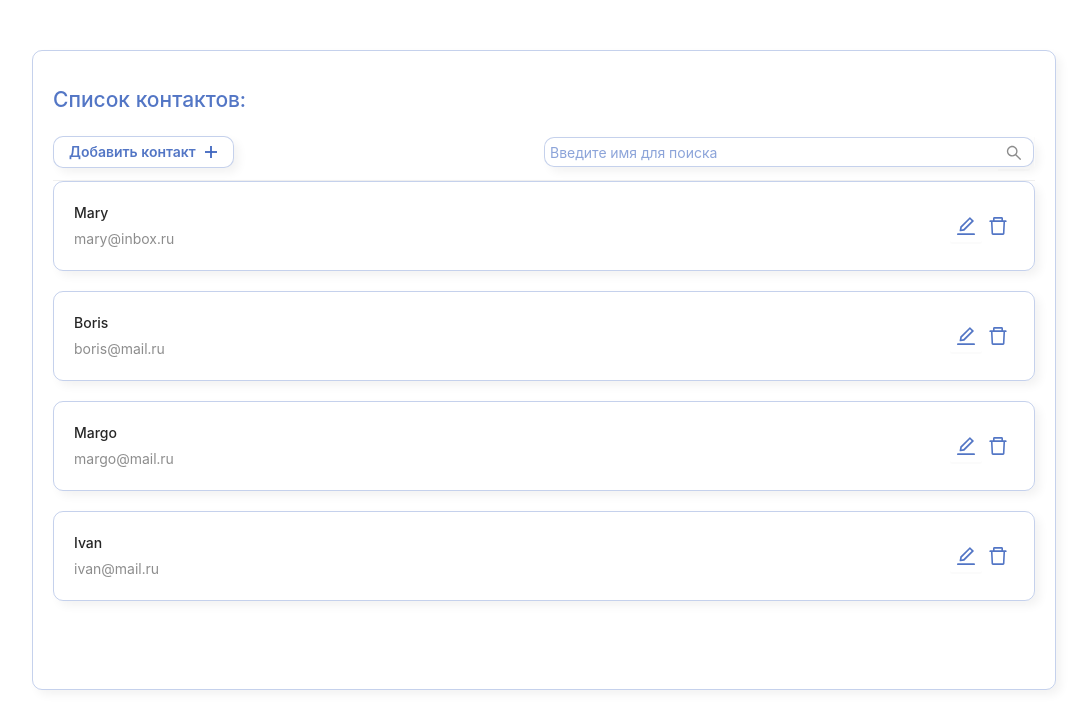
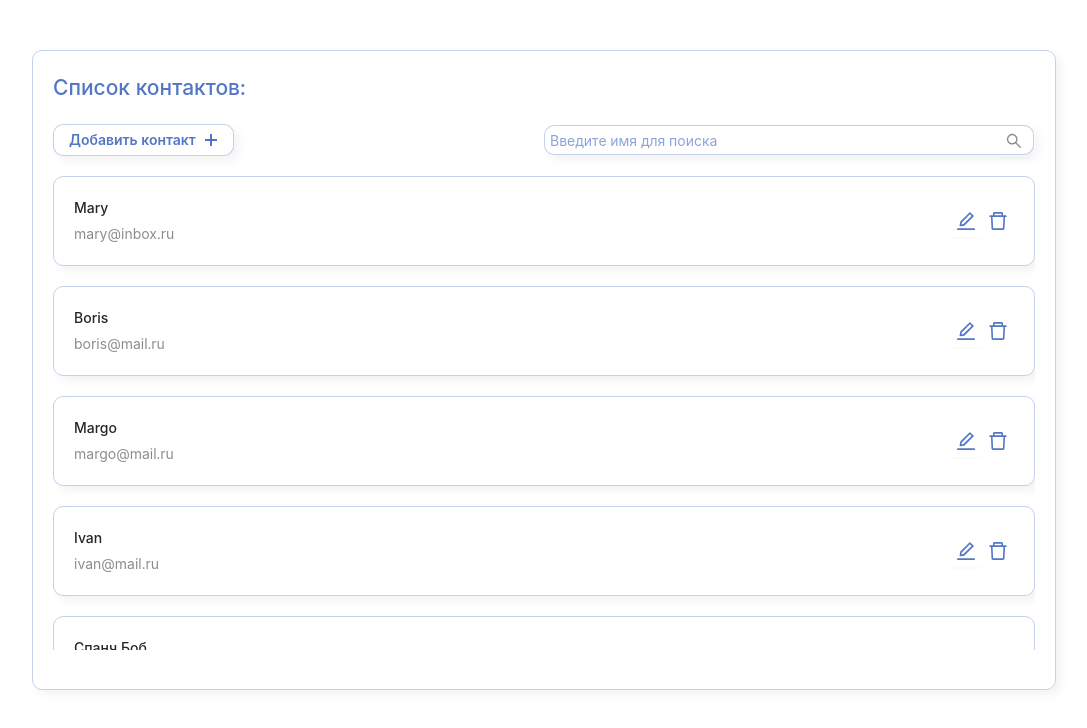
Before and after one commit to Arinushka/personal-account, a React (Create React App) app: page / in a window 1280 px wide. Shown: the top 728 px of the page, without its empty margins (96-1183 px from the left). Built offline with nearby package versions, Linux system fonts and the light colour scheme; data requests are answered from the project's data file.

Commit message:
feat: add scroll for contact list

```diff
--- a/db.json
+++ b/db.json
@@ -37,6 +37,21 @@
       "name": "Ivan",
       "email": "ivan@mail.ru",
       "id": 6
+    },
+    {
+      "name": "Спанч Боб",
+      "email": "spangeBob@inbox.ru",
+      "id": 7
+    },
+    {
+      "name": "Жак-Ив Кусто",
+      "email": "test4444@mail.ru",
+      "id": 8
+    },
+    {
+      "name": "Жак-Ив Кусто",
+      "email": "test4444@mail.ru",
+      "id": 9
     }
   ]
 }
--- a/src/components/ContactList.tsx
+++ b/src/components/ContactList.tsx
@@ -20,21 +20,19 @@ const ContactList: React.FC<ContactListsProps> = (props) => {
   const { Search } = Input;
 
   return (
-    <>
-
+    <div className={styles.wrap}>
+      <div className={styles.wrapperTitle}><h2 className={styles.title}>Список контактов:</h2><div className={styles.headerList}>
+        <Button className={styles.buttonAdd} htmlType="button" onClick={showModal}>Добавить контакт <PlusOutlined /></Button>
+        <Search placeholder="Введите имя для поиска" className={styles.input} onChange={changeValueInput} onSearch={(value: any) => searchContact(value)} />
+      </div></div>
       <List
-        header={<div><h2 className={styles.title}>Список контактов:</h2><div className={styles.headerList}>
-          <Button className={styles.buttonAdd} htmlType="button" onClick={showModal}>Добавить контакт <PlusOutlined /></Button>
-          <Search placeholder="Введите имя для поиска" className={styles.input} onChange={changeValueInput} onSearch={(value: any) => searchContact(value)} />
-        </div></div>}
         className={styles.list}
         dataSource={contacts.data}
         renderItem={(item: Contact) => (
           <List.Item key={item.id}>
             <List.Item.Meta
               title={item.name}
-              description={item.email}
-            />
+              description={item.email} />
             <div>
               <Button className={styles.button} htmlType="button" icon={<EditOutlined />}></Button>
               <Button className={styles.button} htmlType="button" type="text" icon={<DeleteOutlined />} onClick={() => handleDelete(item.id)}></Button>
@@ -42,7 +40,7 @@ const ContactList: React.FC<ContactListsProps> = (props) => {
           </List.Item>
         )}
       />
-    </>
+    </div>
   )
 }
 
--- a/src/components/Main.tsx
+++ b/src/components/Main.tsx
@@ -61,8 +61,9 @@ const Main: React.FC = () => {
     setIsModalVisible(false);
   };
 
-  const handleCancel = () => {
+  const handleCancel = (action: any) => {
     setIsModalVisible(false);
+    action()
   };
 
   const getData = () => {
--- a/src/components/ModalWithForm.tsx
+++ b/src/components/ModalWithForm.tsx
@@ -4,7 +4,7 @@ import { useForm } from 'antd/lib/form/Form';
 
 interface ModalWithFormProps {
   isVisible: boolean;
-  handleCancel: () => void;
+  handleCancel:  (action: any) => void;
   handleOk: (action: any) => void;
 }
 
@@ -15,13 +15,13 @@ const ModalWithForm: React.FC<ModalWithFormProps> = (props) => {
   const [form] = useForm()
 
   return (
-    <Modal title="Basic Modal" visible={isVisible} onOk={()=>handleOk(form.getFieldsValue())} onCancel={handleCancel}>
-      <Form form={form}>
+    <Modal title="Basic Modal" visible={isVisible} onOk={() => handleOk(form.getFieldsValue())} onCancel={() => handleCancel(form.resetFields())}>
+      <Form form={form} onFinish={() => form.resetFields()}>
         <Form.Item name="name" label="Имя">
           <Input placeholder='Введите имя'></Input>
         </Form.Item>
-        <Form.Item name="email"  label="Почта">
-          <Input  placeholder='Введите почту'></Input>
+        <Form.Item name="email" label="Почта">
+          <Input placeholder='Введите почту'></Input>
         </Form.Item>
       </Form>
     </Modal>
--- a/src/components/contactList.module.css
+++ b/src/components/contactList.module.css
@@ -1,11 +1,6 @@
 .list {
-  width: 80%;
+  width: 100%;
   height: 80%;
-  box-shadow: 5px 5px 10px rgb(0 0 0 / 5%);
-  border: 1px solid rgba(64, 103, 191, .3);
-  border-radius: 10px;
-  margin-top: 50px;
-  padding: 20px;
   overflow-y: scroll;
   color: rgba(64, 103, 191, .9);
 }
@@ -52,13 +47,14 @@
   box-shadow: 5px 5px 10px rgb(0 0 0 / 5%);
   border: 1px solid rgba(64, 103, 191, .3);
   border-radius: 10px !important;
-  color:rgba(64, 103, 191, .9);
+  color: rgba(64, 103, 191, .9);
   font-weight: 600;
 }
 
-.buttonAdd:hover, .buttonAdd:focus {
+.buttonAdd:hover,
+.buttonAdd:focus {
   border: 1px solid rgba(64, 103, 191, .3);
-  color:rgba(64, 103, 191, .9);
+  color: rgba(64, 103, 191, .9);
 }
 
 .button:global(.ant-btn-icon-only) {
@@ -117,3 +113,17 @@
   color: rgba(64, 103, 191, .9);
   text-align: left;
 }
+
+.wrap {
+  box-shadow: 5px 5px 10px rgb(0 0 0 / 5%);
+  border: 1px solid rgba(64, 103, 191, .3);
+  border-radius: 10px;
+  width: 80%;
+  padding: 20px 20px 25px 20px;
+  height: 80%;
+  margin-top: 50px;
+}
+
+.wrapperTitle {
+  margin-bottom: 20px;
+}
```
